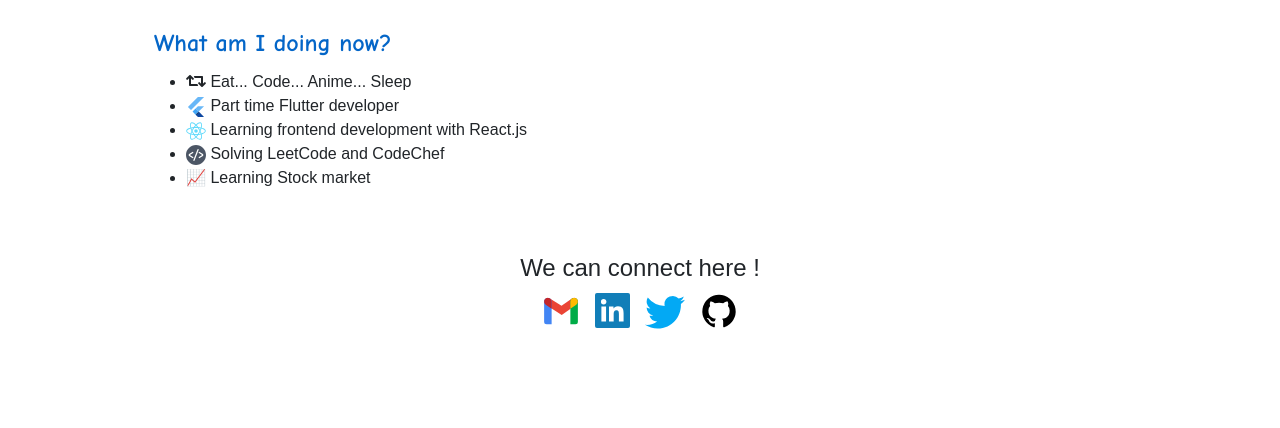
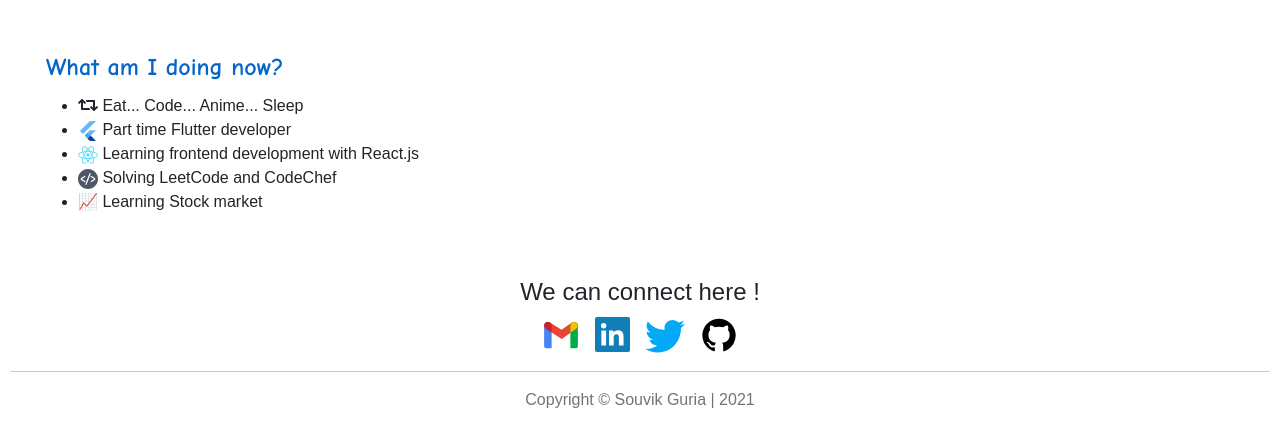
Before and after one commit to devSouvik/portfolio, a plain HTML site: page index.html in a window 1280 px wide. Shown: the part 421-849 px from the top of the page. Before the commit the page ends 800 px from the top, so only its background shows below. Drawn offline with nearby package versions, Linux system fonts and the light colour scheme.

Commit message:
copyright added

```diff
--- a/index.html
+++ b/index.html
@@ -37,7 +37,7 @@
     </ul>
     <!-- navbar ends -->
     <!-- body starts -->
-    <div class="container px-lg-5 ">
+    < class="container px-lg-5 ">
       <div class="row">
         <div class="col-lg-8 col-md-12 col-xs-12 col-12 px-lg-5 py-lg-5">
           <h1 class="display-2 font-weight-bold" id="about_me">Who is souvik?</h1>
@@ -96,6 +96,10 @@
 
               </div>
           </div>
+          <hr>
+          <p class="text-center text-muted" id="copyright">
+              Copyright © Souvik Guria | 2021
+              </p>
     </div>
     <!-- body ends -->
     <script src="script.js"></script>
--- a/style.css
+++ b/style.css
@@ -69,3 +69,7 @@ a {
 i {
   width: 20;
 }
+
+#copyright {
+  margin-top: 10px;
+}
```
